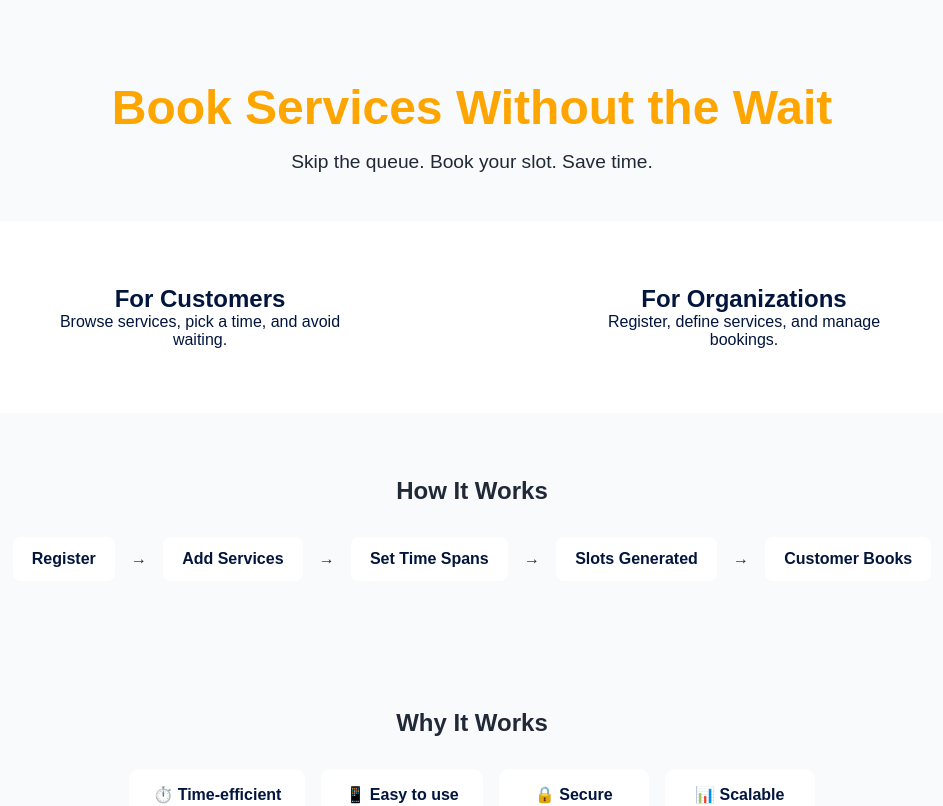
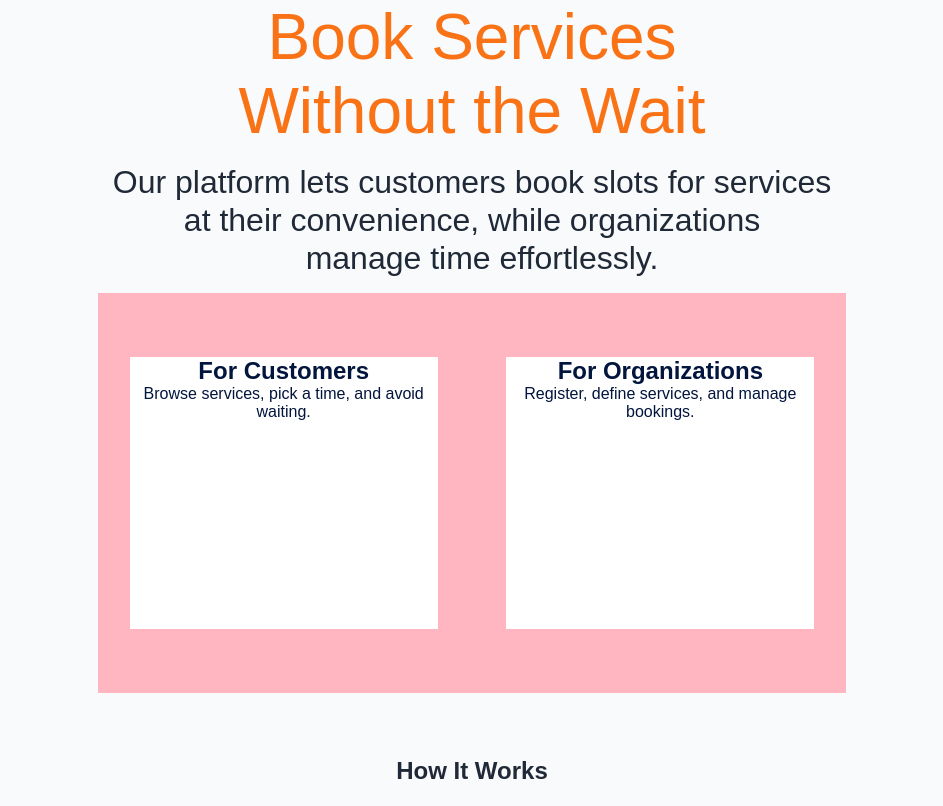
Before and after one commit to Iknite-Space/queueless, a React (Create React App) app in the folder app/: page /about in a window 1280 px wide. Shown: the top 806 px of the page, without its empty margins (168-1111 px from the left). Built offline with nearby package versions, Linux system fonts and the light colour scheme.

Commit message:
styled the about section's main text

```diff
--- a/app/src/components/aboutUs/About.css
+++ b/app/src/components/aboutUs/About.css
@@ -6,19 +6,32 @@
   padding: 0% 5%;
 }
 
-.header-section {
+.about-header-section {
   text-align: center;
-  padding: 5rem 2rem 3rem;
+  /* padding: 5rem 2rem 3rem; */
+  /* background-color: lightblue; */
 }
 
-.header-section h1 {
-  font-size: 3rem;
-  color: #FFA500;
+.about-header-text {
+  font-size: 4rem;
+  color: var(--accent-orange);
+  width: 600px;
+  margin: 0 auto;
+  font-weight: 500;
 }
 
-.header-section p {
-  font-size: 1.2rem;
-  margin-top: 1rem;
+.about-description {
+  font-size: 2rem;
+  margin: 1rem auto;
+  width:720px;
+  text-align: center;
+  line-height: 1.18em ;
+}
+
+/* remember to delete this (.third-line) and do it well */
+
+.about-description .third-line{
+  margin-left: 20px;
 }
 
 .wave-divider {
@@ -29,15 +42,21 @@
 
 .audience-section {
   display: flex;
-  justify-content: space-around;
+  justify-content: space-between;
   padding: 4rem 2rem;
-  background-color: white;
   color: #02153D;
+  width: 65%;
+  height: 400px;
+  background-color: lightpink;
+  margin: 0 auto;
+
 }
 
 .audience-card {
+  background-color: white;
   text-align: center;
-  max-width: 300px;
+  max-width: 45%;
+  flex: 1;
 }
 
 .audience-card img {
--- a/app/src/components/aboutUs/About.jsx
+++ b/app/src/components/aboutUs/About.jsx
@@ -7,9 +7,10 @@ import "./About.css";
   return (
     <div className="about-container">
       {/* header Section */}
-      <section className="header-section">
-        <h1>Book Services Without the Wait</h1>
-        <p>Skip the queue. Book your slot. Save time.</p>
+      <section className="about-header-section">
+        <p className="about-header-text">Book Services Without the Wait</p>
+        {/* <p>Skip the queue. Book your slot. Save time.</p> */}
+        <p className="about-description">Our platform lets customers book slots for services at their convenience, while organizations <span className="third-line">manage time effortlessly.</span> </p>
       </section>
 
 
```
